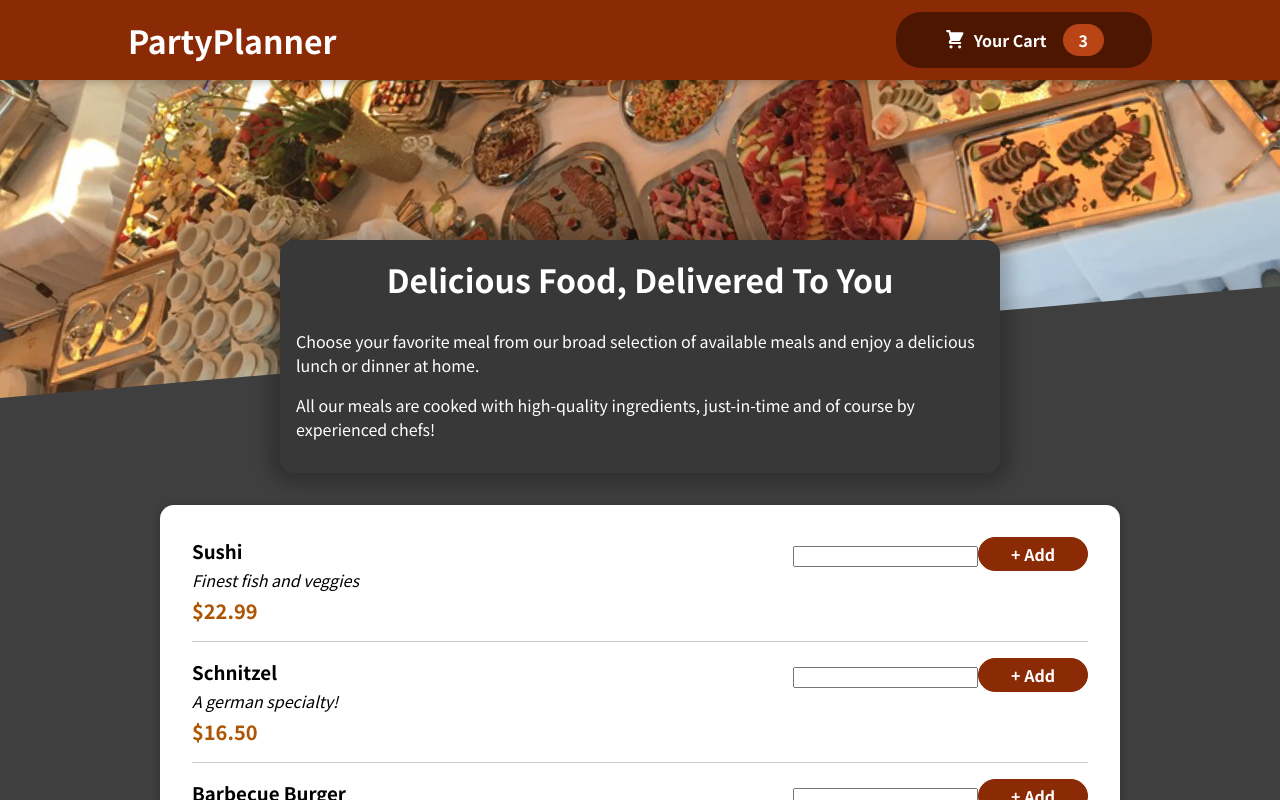
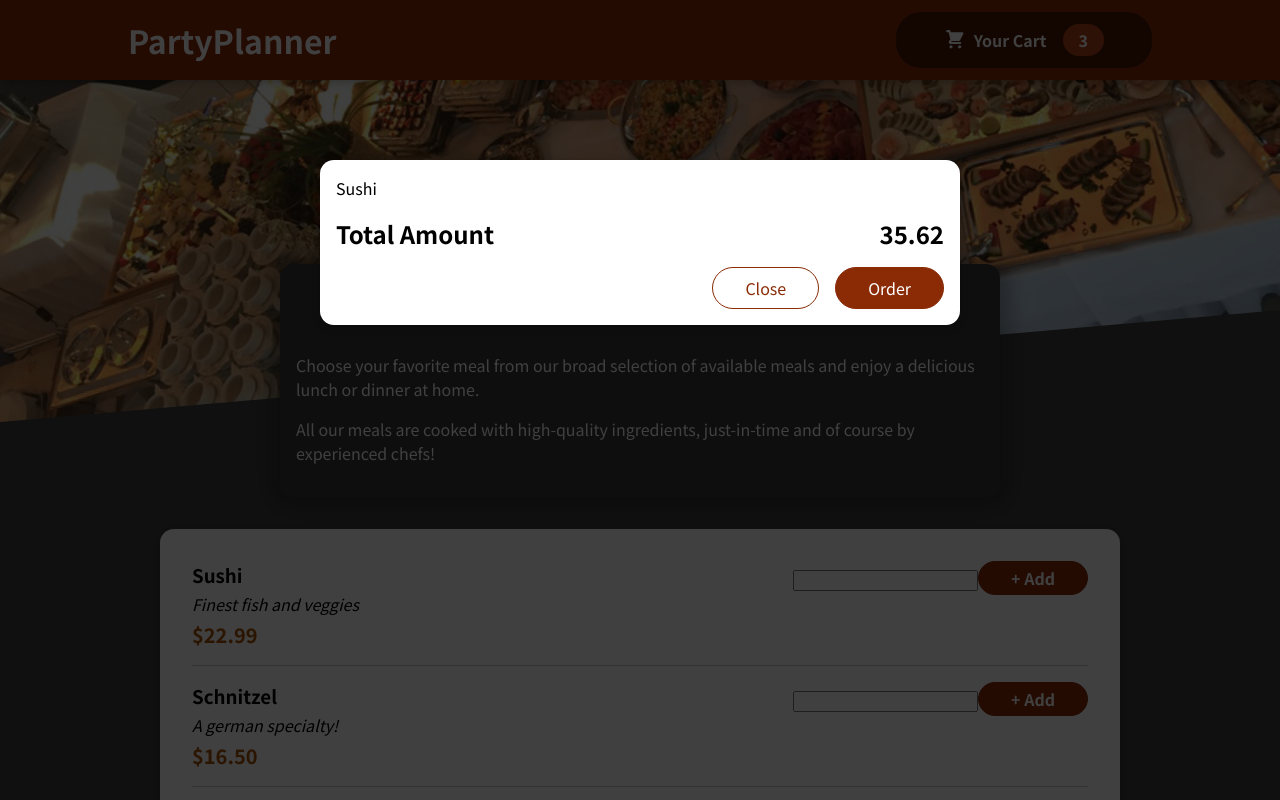
Before and after one commit to peayah/partyplanner, a React (Create React App) app: page / in a window 1280 px wide. Shown: the top 800 px of the page. Built offline with nearby package versions, Linux system fonts and the light colour scheme.

Commit message:
add overlay functionality

```diff
--- a/src/App.js
+++ b/src/App.js
@@ -2,12 +2,13 @@
 import  React from "react";
 import { Fragment } from "react";
 import Meals from "./components/Meals/Meals";
+import Cart from "./components/Cart/Cart";
 function App() {
   return (
     <Fragment>
+      <Cart/>
       <Header />
       <main>
-
           <Meals/>
       </main>
     </Fragment>
--- a/src/components/Cart/Cart.js
+++ b/src/components/Cart/Cart.js
@@ -1,3 +1,4 @@
+import Modal from "../UI/Modal";
 import classes from "./Cart.module.css"
 
 const Cart =(props) => {
@@ -8,7 +9,7 @@
                 id: "c1",
                 name: "Sushi",
                 amount: 2,
-               price: 12.99
+                price: 12.99
             }].map((item) => (
             <li>{item.name}</li>
             ))
@@ -16,7 +17,9 @@
         </ul>
     );
 
-    return <div>
+    return (
+        <Modal>
+
         {cartItems}
         <div className={classes.total}>
             <span>Total Amount</span>
@@ -26,7 +29,8 @@
             <button className={classes["button--alt"]}>Close</button>
             <button className={classes.button}>Order</button>
         </div>
-    </div>
-}
+    </Modal>
+    );
+};
 
 export default Cart
--- a/src/components/UI/Modal.js
+++ b/src/components/UI/Modal.js
@@ -1,28 +1,28 @@
 import { Fragment } from "react";
 import classes from "./Modal.module.css"
-import { ReactPortal } from "react";
+import ReactDOM from "react-dom";
 
 
 const Backdrop = props => {
-    return <div className={classes.Backdrop}/>
+    return <div className={classes.backdrop}/>
 };
 
 const ModalOverlay = props => {
 
-    return (<div className={classes.Modal}>
+    return (<div className={classes.modal}>
         <div className={classes.content}>
             {props.children}
         </div>
     </div>
-    )
-}
+    );
+};
 
 const portalElement = document.getElementById('overlays');
 
 const Modal = props => {
     return <Fragment>
         {ReactDOM.createPortal(<Backdrop/>, portalElement)},
-        {ReactDOM.createPortal(<ModalOverlay>(props.children)</ModalOverlay>, portalElement)}
+        {ReactDOM.createPortal(<ModalOverlay>{props.children}</ModalOverlay>, portalElement)}
     </Fragment>
 }
 
--- a/src/components/UI/Modal.module.css
+++ b/src/components/UI/Modal.module.css
@@ -39,6 +39,3 @@
         transform: translateY(0);
     }
 }
-
-Footer © 2022 GitHub,
-Inc. Footer navigation
```
Also changed, not shown: src/components/Cart/Cart.module.css (renamed from src/components/Cart/Cart.module.js).
